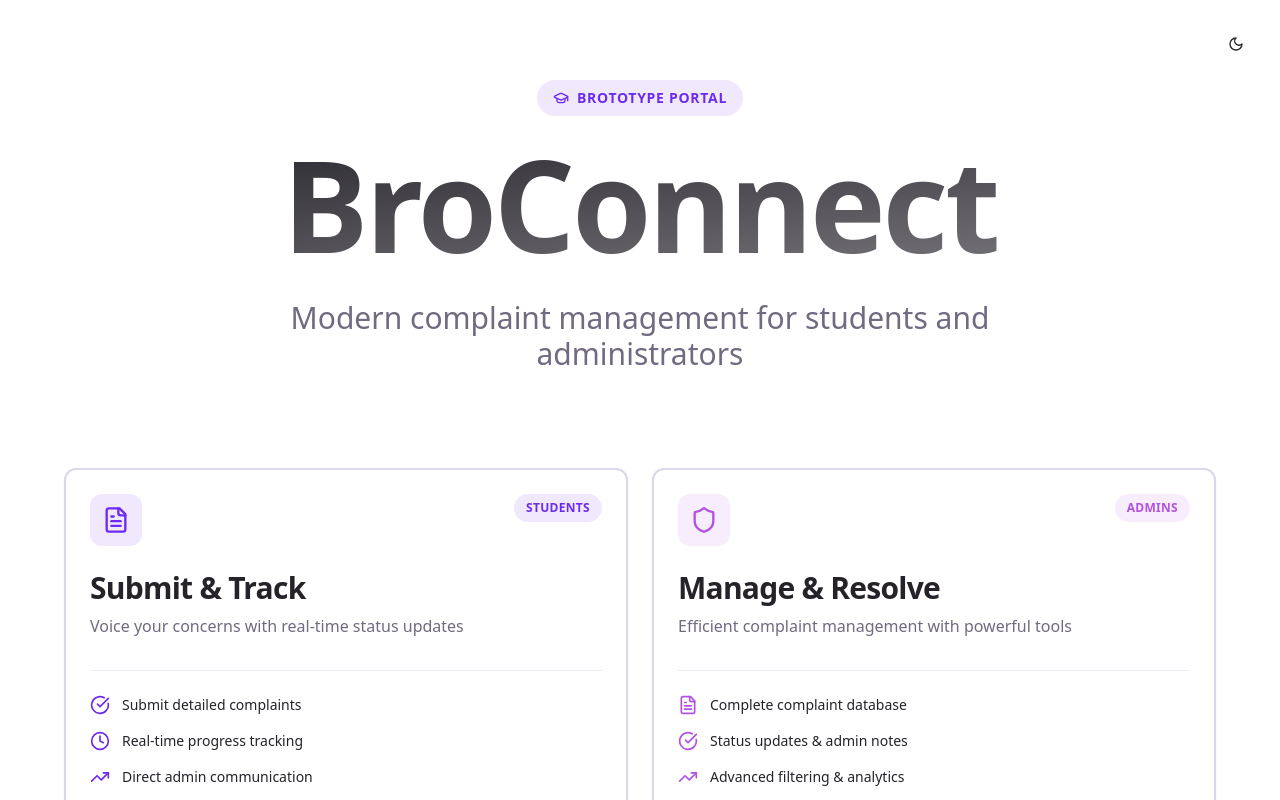
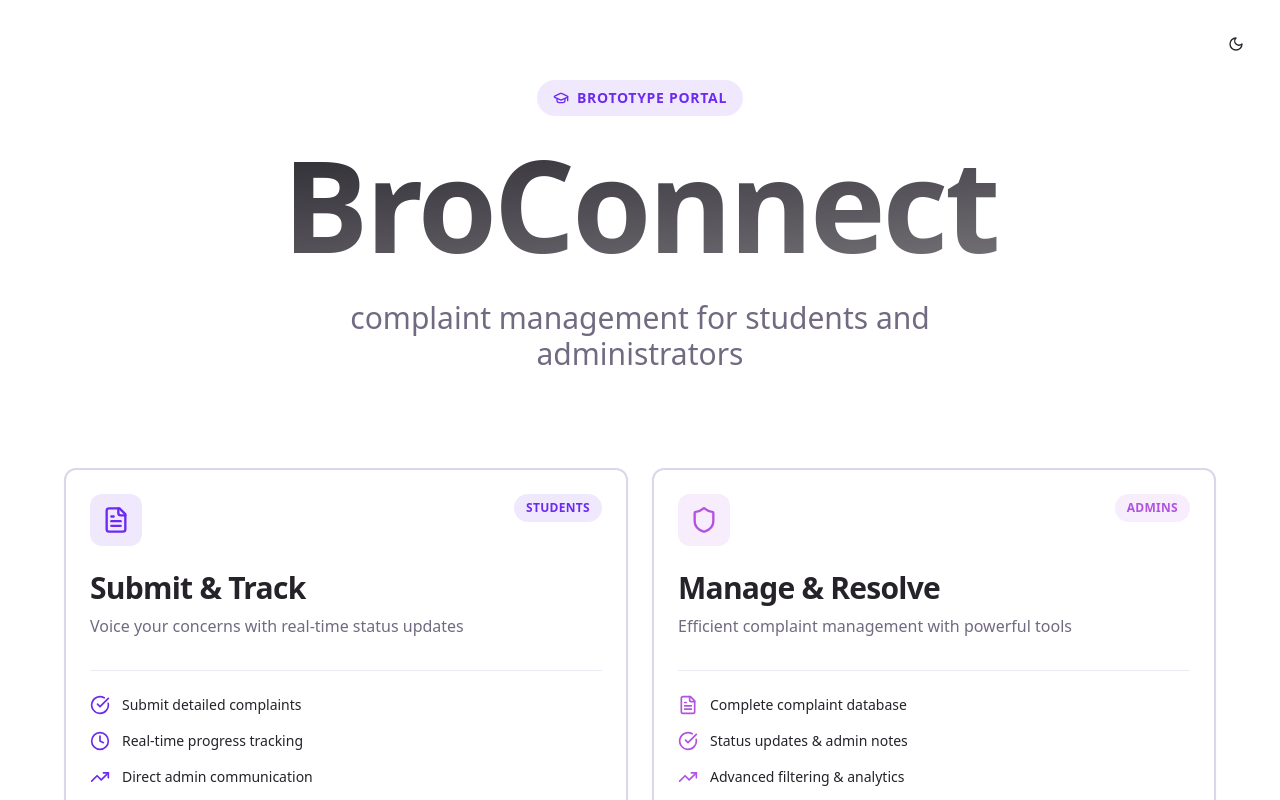
Before and after one commit to itsmahroof/purple-resolve, a React (Vite) app: page / in a window 1280 px wide. Shown: the top 800 px of the page. Built offline with nearby package versions, Linux system fonts and the light colour scheme; the HTML template or start-up script is replaced by a standard one.

Commit message:
Visual edit in Lovable
Edited UI in Lovable

```diff
--- a/src/pages/Index.tsx
+++ b/src/pages/Index.tsx
@@ -42,7 +42,7 @@ const Index = () => {
             BroConnect
           </h1>
           <p className="text-2xl md:text-3xl text-muted-foreground max-w-3xl mx-auto font-light leading-relaxed">
-            Modern complaint management for students and administrators
+            complaint management for students and administrators
           </p>
         </div>
 
```
